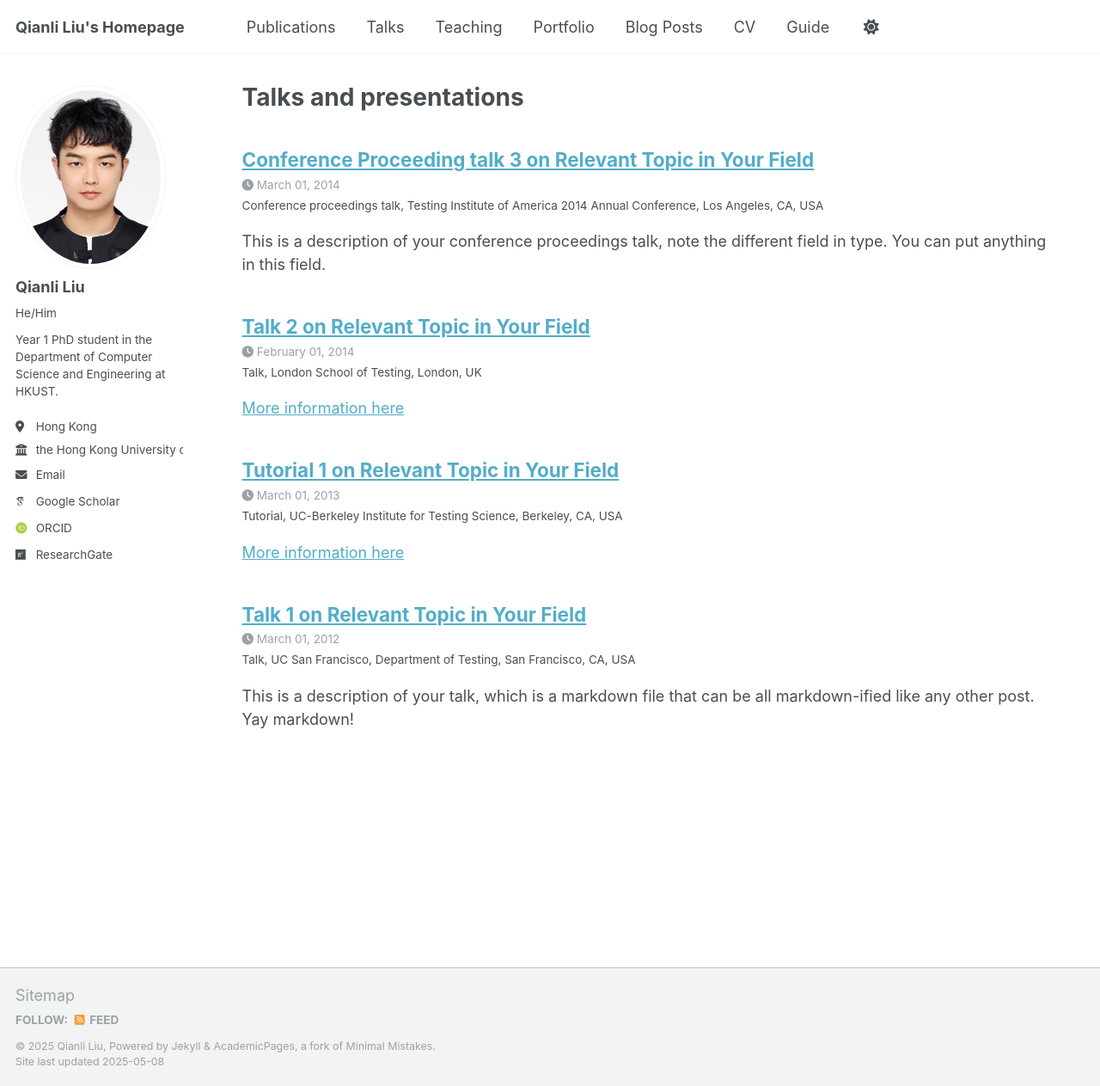
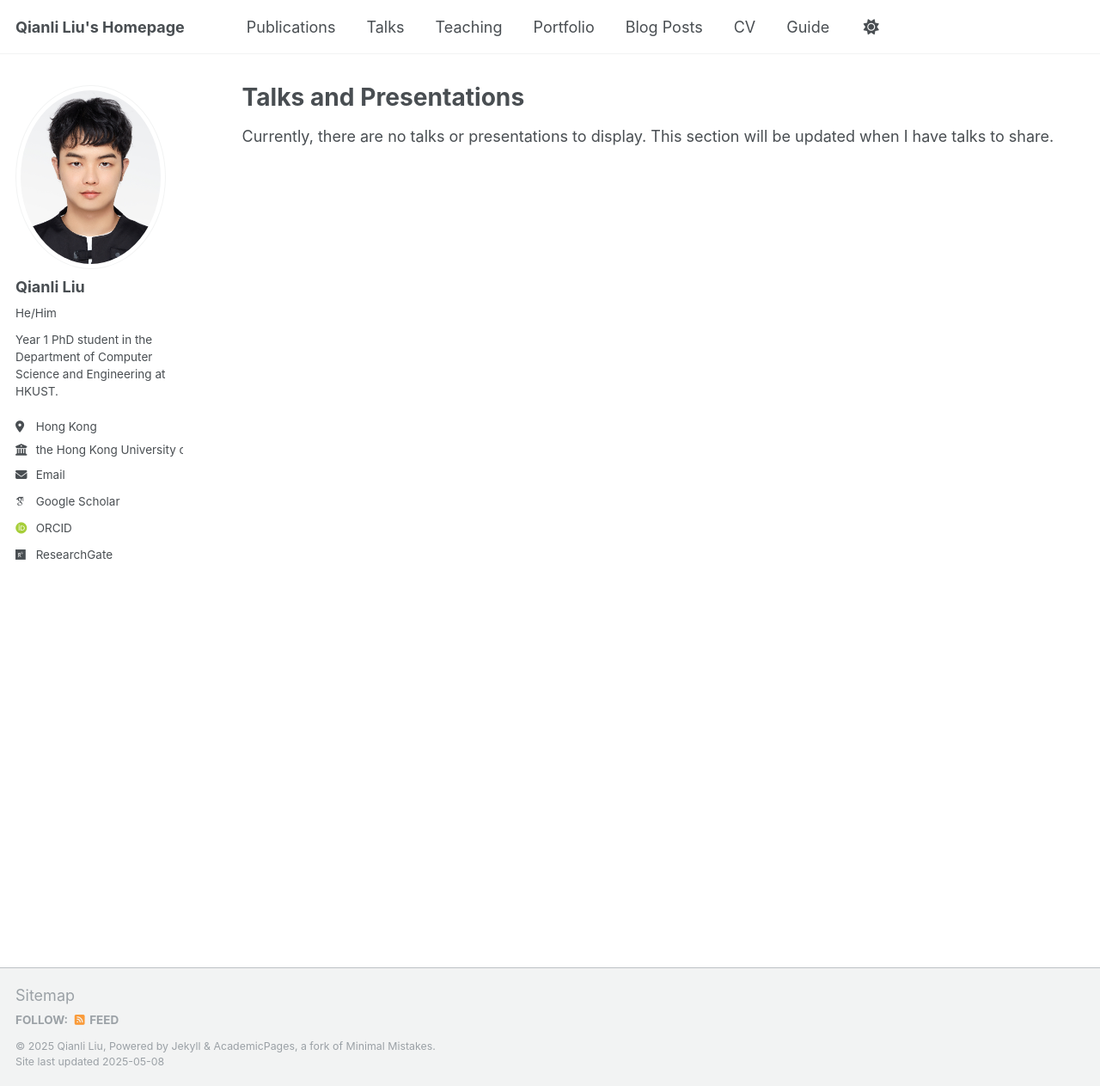
Before and after one commit to Liu-KM/liu-km.github.io, a Jekyll site: the page built from _pages/talks.html, in a window 1280 px wide and 1263 px high. Shown: the whole window at 86% size. Built offline with Jekyll 4.4.1, drawn with Linux system fonts in a browser that asks for light colours; some web fonts are replaced.

Commit message:
Update website content

```diff
--- a/_config.yml
+++ b/_config.yml
@@ -223,10 +223,10 @@ collections:
     output: true
     permalink: /:collection/:path/
   portfolio:
-    output: true
+    output: false
     permalink: /:collection/:path/
   talks:
-    output: true
+    output: false
     permalink: /:collection/:path/
 
 
--- a/_pages/talks.html
+++ b/_pages/talks.html
@@ -1,14 +1,22 @@
 ---
 layout: archive
-title: "Talks and presentations"
+title: "Talks and Presentations"
 permalink: /talks/
 author_profile: true
 ---
 
-{% if site.talkmap_link == true %}
+<p>Currently, there are no talks or presentations to display. This section will be updated when I have talks to share.</p>
 
-<p style="text-decoration:underline;"><a href="/talkmap.html">See a map of all the places I've given a talk!</a></p>
+<!-- talkmap should not be displayed when empty -->
+{% assign talkmap_count = 0 %}
+{% for talk in site.talks %}
+  {% assign talkmap_count = talkmap_count | plus: 1 %}
+{% endfor %}
 
+{% if talkmap_count > 0 %}
+  <p>
+    <a href="/talkmap.html">See a map of all the places I've given a talk!</a>
+  </p>
 {% endif %}
 
 {% for post in site.talks reversed %}
--- a/_pages/year-archive.html
+++ b/_pages/year-archive.html
@@ -7,6 +7,9 @@ redirect_from:
   - /wordpress/blog-posts/
 ---
 
+<p>Currently, there are no blog posts to display. This section will be updated when I have blog content to share.</p>
+
+{% if site.posts.size > 0 %}
   {% include base_path %}
   {% capture written_year %}'None'{% endcapture %}
   {% for post in site.posts %}
@@ -17,3 +20,4 @@ redirect_from:
     {% endif %}
     {% include archive-single.html %}
   {% endfor %}
+{% endif %}
--- a/_talks/2012-03-01-talk-1.md
+++ /dev/null
@@ -1,11 +0,0 @@
----
-title: "Talk 1 on Relevant Topic in Your Field"
-collection: talks
-type: "Talk"
-permalink: /talks/2012-03-01-talk-1
-venue: "UC San Francisco, Department of Testing"
-date: 2012-03-01
-location: "San Francisco, CA, USA"
----
-
-This is a description of your talk, which is a markdown file that can be all markdown-ified like any other post. Yay markdown!
--- a/_talks/2013-03-01-tutorial-1.md
+++ /dev/null
@@ -1,13 +0,0 @@
----
-title: "Tutorial 1 on Relevant Topic in Your Field"
-collection: talks
-type: "Tutorial"
-permalink: /talks/2013-03-01-tutorial-1
-venue: "UC-Berkeley Institute for Testing Science"
-date: 2013-03-01
-location: "Berkeley, CA, USA"
----
-
-[More information here](http://exampleurl.com)
-
-This is a description of your tutorial, note the different field in type. This is a markdown files that can be all markdown-ified like any other post. Yay markdown!
--- a/_talks/2014-02-01-talk-2.md
+++ /dev/null
@@ -1,13 +0,0 @@
----
-title: "Talk 2 on Relevant Topic in Your Field"
-collection: talks
-type: "Talk"
-permalink: /talks/2014-02-01-talk-2
-venue: "London School of Testing"
-date: 2014-02-01
-location: "London, UK"
----
-
-[More information here](http://example2.com)
-
-This is a description of your talk, which is a markdown files that can be all markdown-ified like any other post. Yay markdown!
--- a/_talks/2014-03-01-talk-3.md
+++ /dev/null
@@ -1,11 +0,0 @@
----
-title: "Conference Proceeding talk 3 on Relevant Topic in Your Field"
-collection: talks
-type: "Conference proceedings talk"
-permalink: /talks/2014-03-01-talk-3
-venue: "Testing Institute of America 2014 Annual Conference"
-date: 2014-03-01
-location: "Los Angeles, CA, USA"
----
-
-This is a description of your conference proceedings talk, note the different field in type. You can put anything in this field.
```
Also changed, not shown: _posts/2012-08-14-blog-post-1.md (deleted, +0 -20 lines), _posts/2013-08-14-blog-post-2.md (deleted, +0 -20 lines), _posts/2014-08-14-blog-post-3.md (deleted, +0 -20 lines), _posts/2015-08-14-blog-post-4.md (deleted, +0 -20 lines), _posts/2199-01-01-future-post.md (deleted, +0 -11 lines), _publications/2024-12-06-MELL-Memory-Efficient-Large-Language-Model-Serving-System-via-Online-Dynamic-Scheduling.md (+2 -2 lines), _teaching/2014-spring-teaching-1.md (deleted, +0 -20 lines), _teaching/2015-spring-teaching-2.md (deleted, +0 -20 lines), _teaching/2023-fall-comp1021.md (added, +21 -0 lines), talkmap/org-locations.js (+1 -22 lines). Lines whose indentation alone changed are shown as unchanged.
